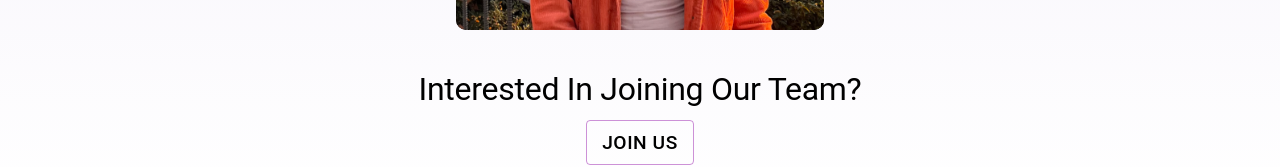
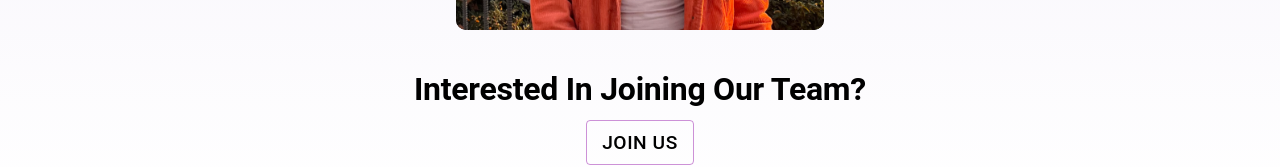
Before and after one commit to Bravo-Luis/teach4speech, a React (Vite) app: page / in a window 1280 px wide. Shown: the part 9354-9521 px from the top of the page. Built offline with nearby package versions, Linux system fonts and the light colour scheme; no server answers.

Commit message:
Made "Interested in Joining Team" bold

```diff
--- a/src/components/landing/Team/Team.tsx
+++ b/src/components/landing/Team/Team.tsx
@@ -196,7 +196,7 @@ function Team() {
         />
 
       </Container>
-      <Typography variant="h2" gutterBottom marginTop={"5vh"} fontWeight={"regular"}>
+      <Typography variant="h2" gutterBottom marginTop={"5vh"} fontWeight={"bold"}>
         Interested In Joining Our Team?
         </Typography>
       <Button onClick={()=>{
```
